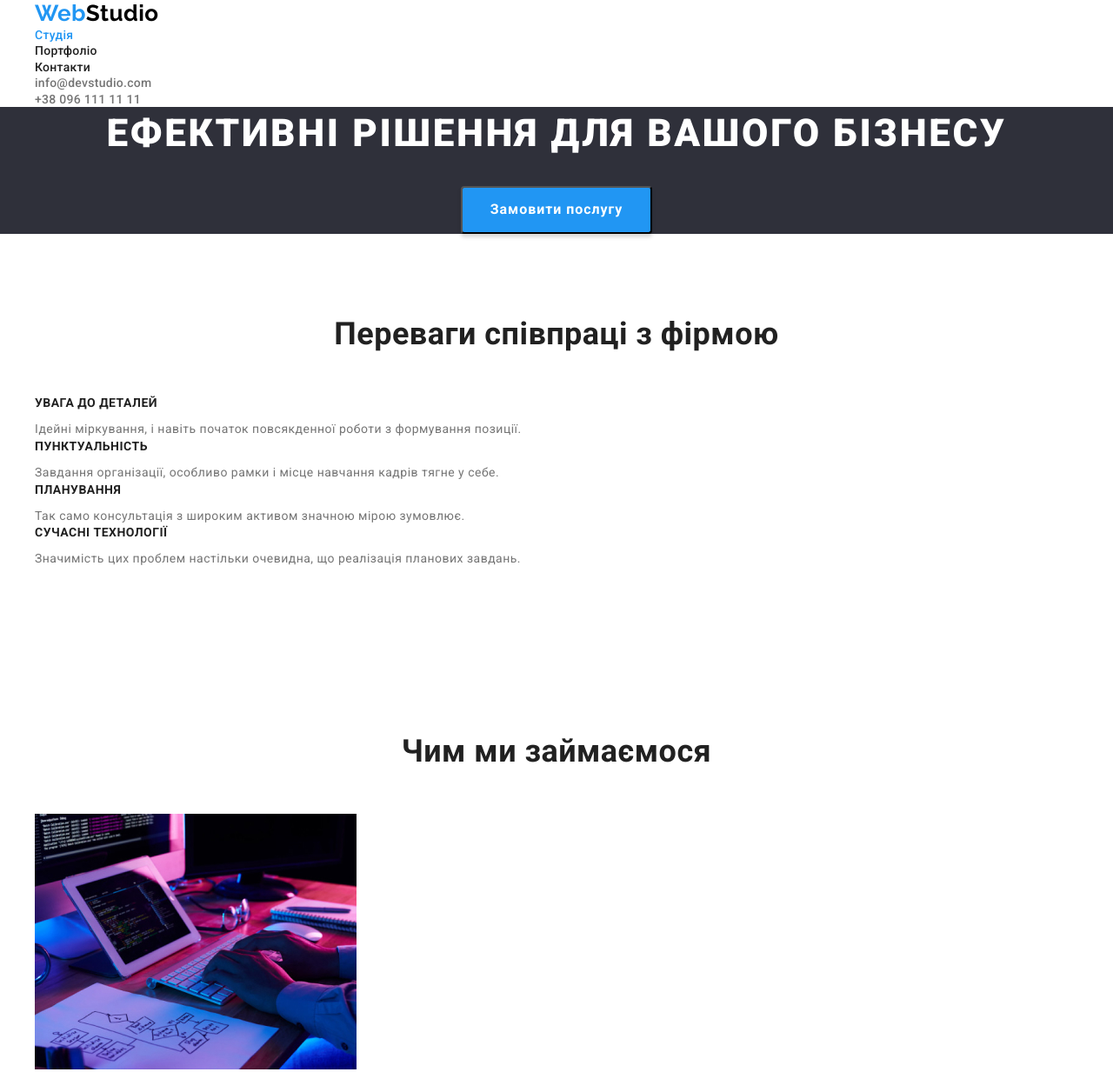
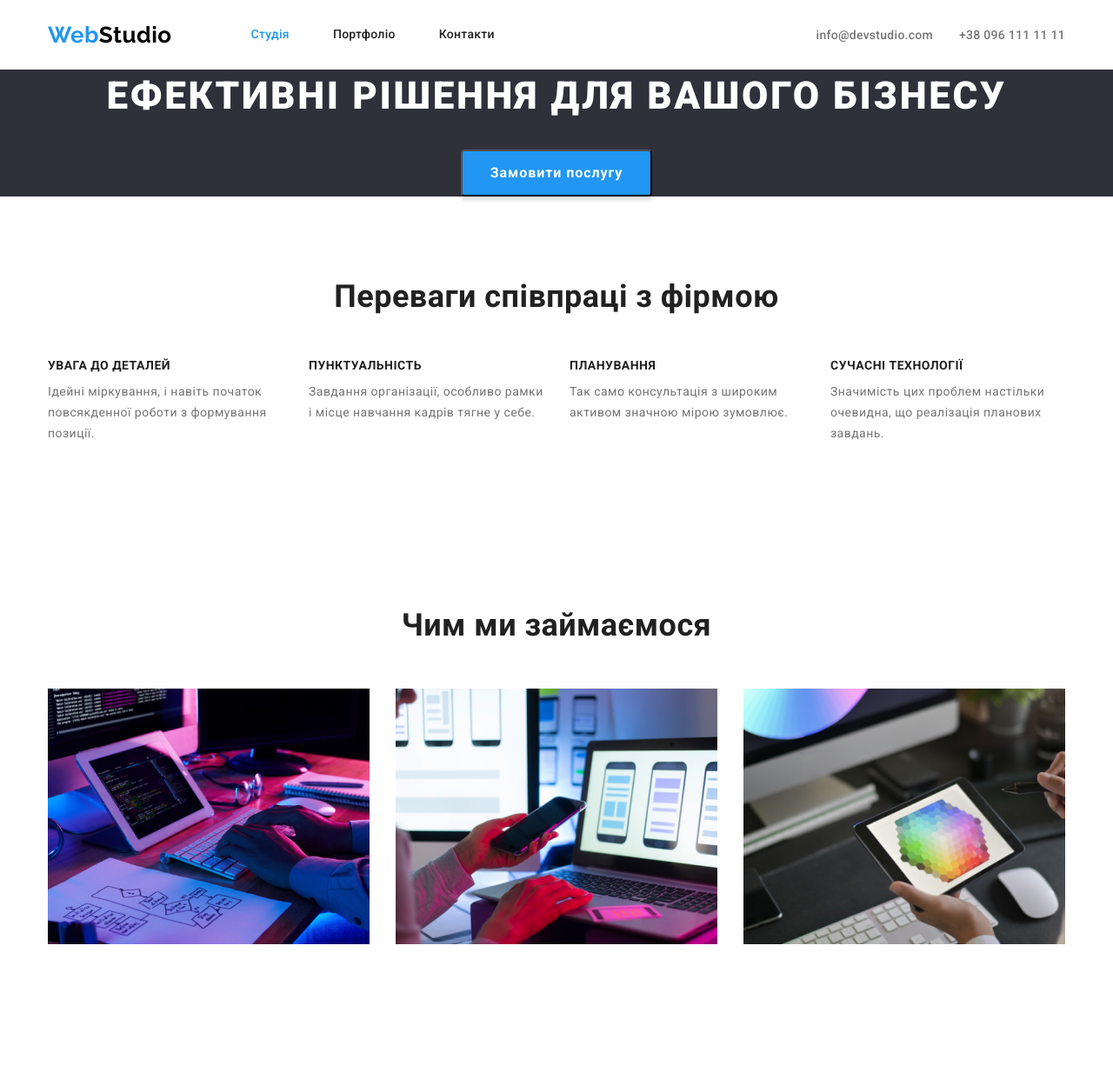
Before and after one commit to Olya2806/goit-markup-hw-03, a plain HTML site: page index.html in a window 1280 px wide. Shown: the top 1233 px of the page at 87% size. Drawn offline with nearby package versions, Linux system fonts and the light colour scheme.

Commit message:
Додається розміщення елементів у хедері та мейн-контенті головної сторінки і портфоліо

```diff
--- a/css/styles.css
+++ b/css/styles.css
@@ -7,7 +7,7 @@
   --button-bgc-color: #f5f4fa;
   --address-link-color: rgba(255, 255, 255, 0.6);
   --footer-bgc-color: #2f303a;
-  --secondary-bcg-color: #F5F4FA;
+  --secondary-bcg-color: #f5f4fa;
 }
 
 /* Стилізація bоdy */
@@ -19,7 +19,7 @@ body {
 }
 
 .container {
-  width: 1230px;
+  width: 1200px;
   padding-left: 15px;
   padding-right: 15px;
   margin: 0 auto;
@@ -32,7 +32,7 @@ body {
 }
 /* Стилізація логотипу */
 .logo {
-  margin-bottom: 20px;
+  /* margin-bottom: 20px; */
   color: var(--color-logo);
   font-family: Raleway, sans-serif;
   font-weight: 700;
@@ -43,8 +43,31 @@ body {
 .logo-accent {
   color: var(--accent-colour);
 }
+.footer .logo{
+  color: var(--primary-white-color);
+  margin-bottom: 20px;
+}
+
+/* Main Nav */
+.main-nav{
+  display: flex;
+  align-items: center;
+}
+
 /* Site Nav */
+.site-nav {
+  display: flex;
+  margin-left: 91px;
+}
+.site-nav .item:not(:last-child) {
+  margin-right: 50px;
+}
+
 .site-nav .link {
+  display: block;
+  padding-top: 32px;
+  padding-bottom: 32px;
+
   color: var(--tittle-text-color);
   font-weight: 500;
   font-size: 14px;
@@ -61,6 +84,15 @@ body {
 }
 
 /* auth nav*/
+.auth-nav{
+  display: flex;
+  margin-left: auto;
+}
+
+.auth-nav .item + .item{
+  margin-left: 30px;
+}
+
 .auth-nav .link {
   color: var(--primary-text-color);
   font-weight: 500;
@@ -96,7 +128,7 @@ body {
 
 /* Sections */
 .section {
-  padding-top: 94px ;
+  padding-top: 94px;
   padding-bottom: 94px;
 }
 
@@ -113,6 +145,19 @@ text-align: center;
 }
 
 /* Features */
+.features{
+  display: flex;
+}
+
+.features .item{
+  width: 270px;
+  margin-right: 30px;
+}
+
+.features .item:nth-last-child(1){
+  margin-right: 0;
+}
+
 .features .tittle {
   margin-top: 0;
   margin-bottom: 10px;
@@ -130,7 +175,22 @@ text-align: center;
   line-height: 1.7;
 }
 
+/* Work-list */
+.work-list{
+  display: flex;
+}
+.work-list .item:not(:last-child){
+  margin-right: 30px;
+}
+
 /* Team-list */
+.team-list{
+  display: flex;
+}
+.team-list .item:not(:last-child){
+  margin-right: 30px;
+}
+
 .team-list .tittle {
   margin-top: 30px;
   margin-bottom: 10px;
@@ -185,7 +245,37 @@ text-align: center;
   box-shadow: 0px 4px 4px rgba(0, 0, 0, 0.15);
 }
 
+/* Filter */
+.filter{
+  display: flex;
+  margin-bottom: 50px;
+  justify-content: center;
+}
+.filter .item:not(:last-child){
+  margin-right: 8px;
+}
+
 /* Projects */
+.projects{
+  display: flex;
+  flex-wrap: wrap;
+}
+
+.projects .item{
+  width: 370px;
+  margin-right: 30px;
+  margin-bottom: 30px;
+
+}
+
+.projects .item:nth-child(3n) {
+  margin-right: 0;
+}
+
+.projects .item:nth-last-child(-n+3) {
+  margin-bottom: 0;
+}
+
 .projects-title {
   color: var(--tittle-text-color);
   font-weight: 700;
@@ -211,6 +301,7 @@ text-align: center;
   line-height: 1.7;
 }
 .address .link {
+  /* margin-bottom: 9px; */
   color: var(--address-link-color);
   text-decoration: none;
 }
@@ -219,8 +310,8 @@ text-align: center;
   color: var(--accent-colour);
 }
 /* Footer */
-.footer{
+.footer {
   padding-top: 60px;
-  padding-bottom:  60px;
+  padding-bottom: 60px;
   background-color: var(--footer-bgc-color);
 }
--- a/index.html
+++ b/index.html
@@ -17,19 +17,19 @@
   </head>
   <body>
     <header class="page-header">
-      <div class="container">
-        <nav>
+      <div class="container main-nav">
+        <nav class="main-nav">
           <a href="/" class="logo"> <span class="logo-accent">Web</span>Studio </a>
 
           <ul class="site-nav list">
-            <li><a href="./index.html" class="link current">Студія</a></li>
-            <li><a href="./portfolio.html" class="link">Портфоліо</a></li>
-            <li><a href="" class="link">Контакти</a></li>
+            <li class="item"><a href="./index.html" class="link current">Студія</a></li>
+            <li class="item"><a href="./portfolio.html" class="link">Портфоліо</a></li>
+            <li class="item"><a href="" class="link">Контакти</a></li>
           </ul>
         </nav>
         <ul class="auth-nav list">
-          <li><a href="mailto:info@devstudio.com" class="link">info@devstudio.com </a></li>
-          <li><a href="tel:+380961111111" class="link">+38 096 111 11 11</a></li>
+          <li class="item"><a href="mailto:info@devstudio.com" class="link">info@devstudio.com </a></li>
+          <li class="item"><a href="tel:+380961111111" class="link">+38 096 111 11 11</a></li>
         </ul>
       </div>
     </header>
@@ -45,23 +45,23 @@
         <div class="container">
           <h2 class="section-tittle">Переваги співпраці з фірмою</h2>
           <ul class="features list">
-            <li>
+            <li class="item">
               <h3 class="tittle">УВАГА ДО ДЕТАЛЕЙ</h3>
               <p class="text">
                 Ідейні міркування, і навіть початок повсякденної роботи з формування позиції.
               </p>
             </li>
-            <li>
+            <li class="item">
               <h3 class="tittle">ПУНКТУАЛЬНІСТЬ</h3>
               <p class="text">
                 Завдання організації, особливо рамки і місце навчання кадрів тягне у себе.
               </p>
             </li>
-            <li>
+            <li class="item">
               <h3 class="tittle">ПЛАНУВАННЯ</h3>
               <p class="text">Так само консультація з широким активом значною мірою зумовлює.</p>
             </li>
-            <li>
+            <li class="item">
               <h3 class="tittle">СУЧАСНІ ТЕХНОЛОГІЇ</h3>
               <p class="text">
                 Значимість цих проблем настільки очевидна, що реалізація планових завдань.
@@ -74,13 +74,13 @@
         <div class="container">
             <h2 class="section-tittle">Чим ми займаємося</h2>
             <ul class="work-list list">
-                <li>
+                <li class="item">
                     <img src="./images/boxone.jpg" alt="клавіатура та комп'ютер" width="370" />
                 </li>
-                <li>
+                <li class="item">
                     <img src="./images/boxtwo.jpg" alt="телефон та ноутбук" width="370" />
                 </li>
-                <li>
+                <li class="item">
                     <img src="./images/boxthree.jpg" alt="планшет і палітра кольорів на ньому" width="370" />
                 </li>
             </ul>
@@ -90,22 +90,22 @@
         <div class="container">
             <h2 class="section-tittle">Наша команда</h2>
             <ul class="team-list list">
-                <li>
+                <li class="item">
                     <img src="./images/photoigordemianenko.jpg" alt="фото" width="270" />
                     <h3 class="tittle">Ігор Дем'яненко</h3>
                     <p class="text">Product Designer</p>
                 </li>
-                <li>
+                <li class="item">
                     <img src="./images/photoolharepina.jpg" alt="фото" width="270" />
                     <h3 class="tittle">Ольга Рєпіна</h3>
                     <p class="text">Frontend Developer</p>
                 </li>
-                <li>
+                <li class="item">
                     <img src="./images/photomykolatarasov.jpg" alt="фото" width="270" />
                     <h3 class="tittle">Микола Тарасов</h3>
                     <p class="text">Marketing</p>
                 </li>
-                <li>
+                <li class="item">
                     <img src="./images/photomyhailoermakov.jpg" alt="фото" width="270" />
                     <h3 class="tittle">Михайло Єрмаков</h3>
                     <p class="text">UI Designer</p>
```
Also changed, not shown: portfolio.html (+29 -30 lines). Lines whose indentation alone changed are shown as unchanged.
